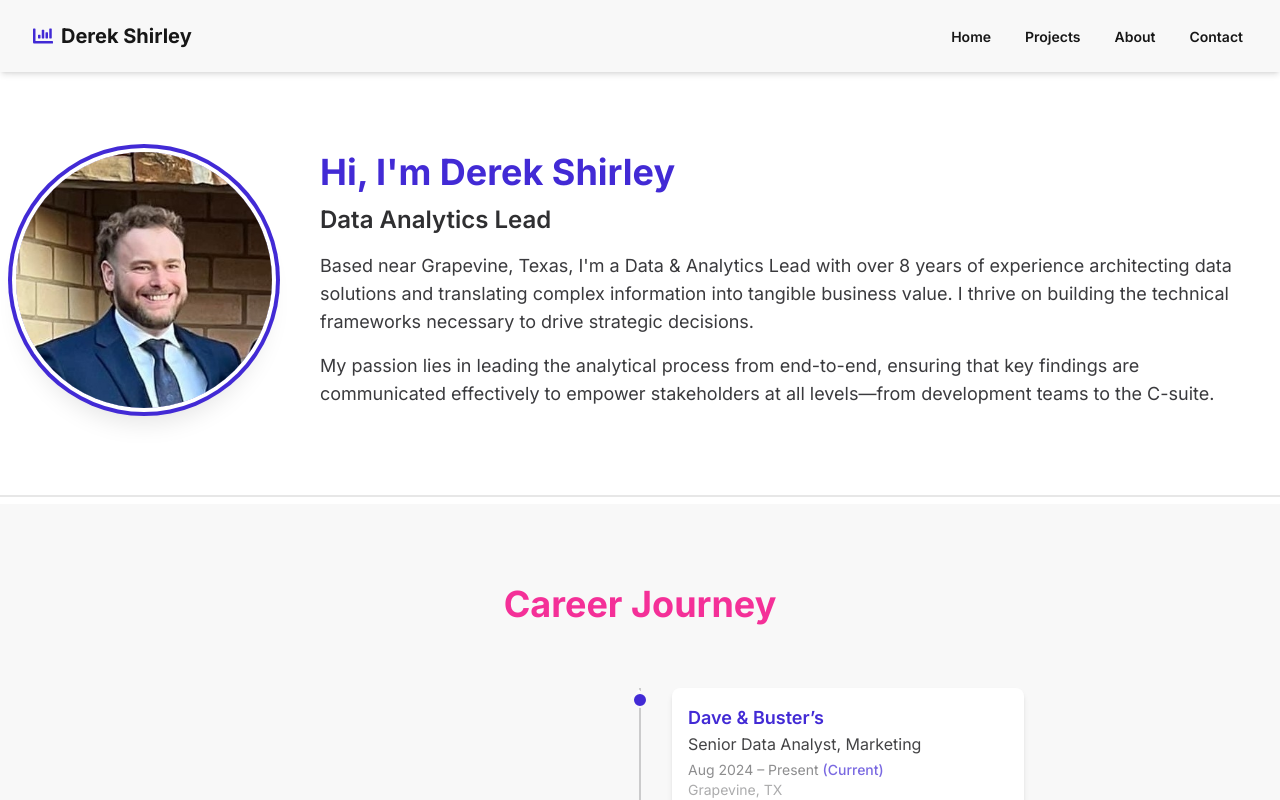
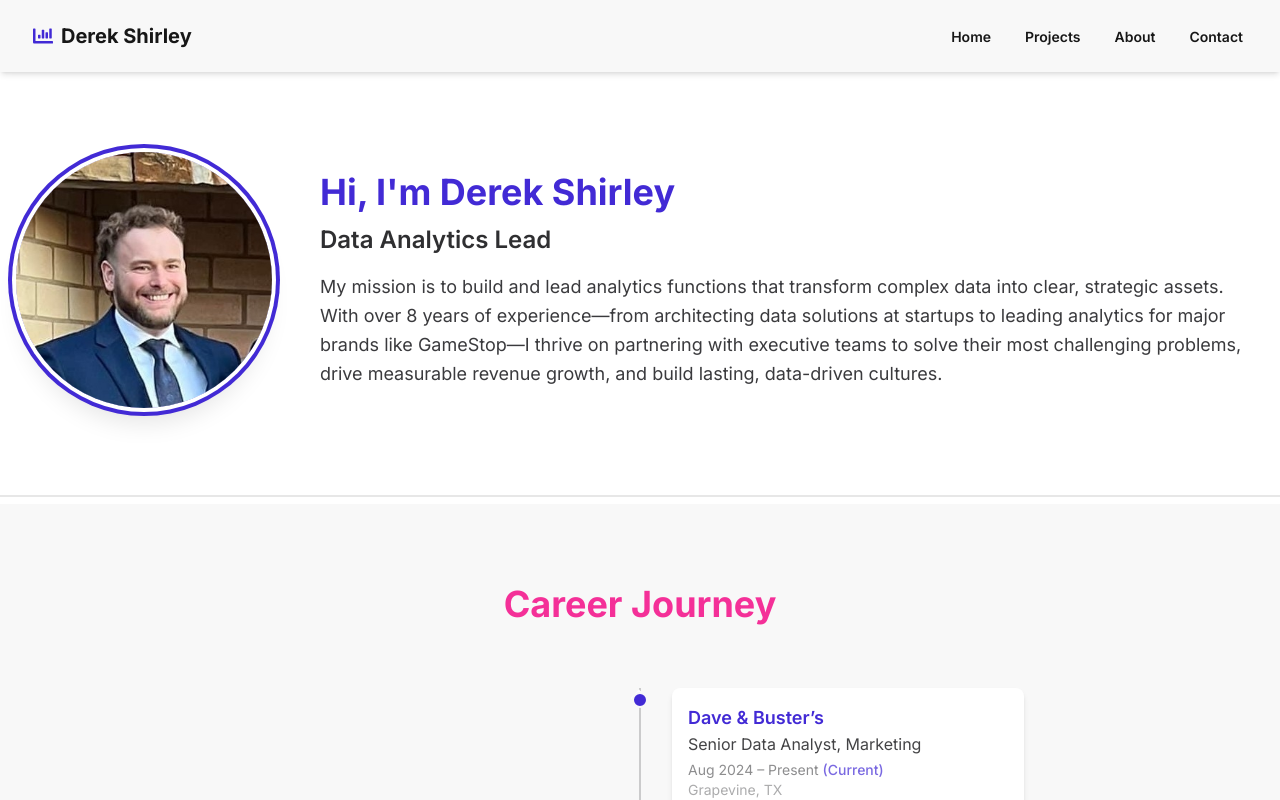
Before and after one commit to Derek-Devs/derek-shirley-portfolio, a Next.js app: page /about in a window 1280 px wide. Shown: the top 800 px of the page. Built offline with nearby package versions, Linux system fonts and the light colour scheme.

Commit message:
Wording updates.

```diff
--- a/src/components/sections/about/AboutIntro.tsx
+++ b/src/components/sections/about/AboutIntro.tsx
@@ -45,12 +45,9 @@ const AboutIntro: React.FC = () => {
             <h3 className="text-xl md:text-2xl font-semibold mb-4 text-base-content/90">
               Data Analytics Lead
             </h3>
-            <p className="text-lg text-base-content/85 mb-4">
-  Based near Grapevine, Texas, I&apos;m a Data & Analytics Lead with over 8 years of experience architecting data solutions and translating complex information into tangible business value. I thrive on building the technical frameworks necessary to drive strategic decisions.
-</p>
-<p className="text-lg text-base-content/85">
-  My passion lies in leading the analytical process from end-to-end, ensuring that key findings are communicated effectively to empower stakeholders at all levels—from development teams to the C-suite.
-</p>
+            <p className="text-lg text-base-content/85 leading-relaxed">
+              My mission is to build and lead analytics functions that transform complex data into clear, strategic assets. With over 8 years of experience—from architecting data solutions at startups to leading analytics for major brands like GameStop—I thrive on partnering with executive teams to solve their most challenging problems, drive measurable revenue growth, and build lasting, data-driven cultures.
+            </p>
           </div>
         </motion.div>
       </div>
```
